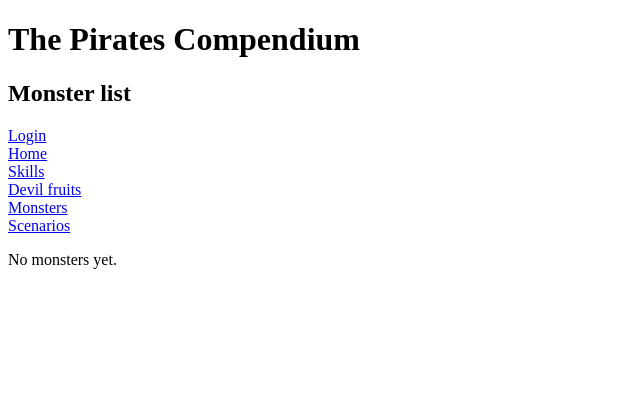
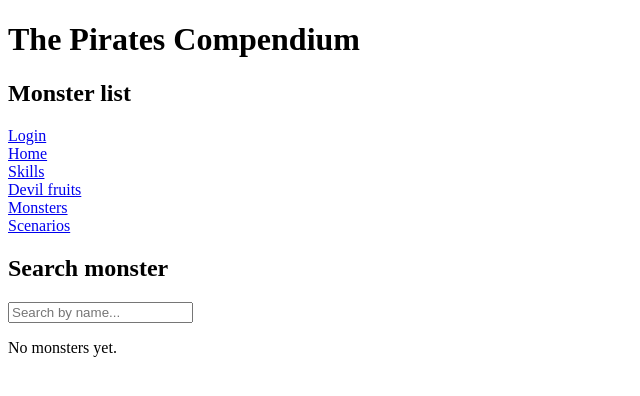
Before and after one commit to SerhiiHryniuk/the-pirates-compendium, a Django app: page /compendium/monster/ in a window 1280 px wide. Shown: the top 396 px of the page, without its empty margins (0-640 px from the left). Run offline with Django 5.2, Linux system fonts and the light colour scheme; data that the repository does not hold is empty; some libraries are stand-ins or nearby versions.

Commit message:
feat: add live search via HTMX to monster list page

```diff
--- a/compendium/urls.py
+++ b/compendium/urls.py
@@ -4,7 +4,7 @@ from compendium.views import IndexView, SkillListView, SkillCreateView, SkillDet
     SkillDeleteView, DevilFruitListView, DevilFruitCreateView, DevilFruitDetailView, DevilFruitUpdateView, \
     DevilFruitDeleteView, MonsterListView, MonsterCreateView, MonsterDetailView, MonsterUpdateView, MonsterDeleteView, \
     ScenarioListView, ScenarioCreateView, ScenarioUpdateView, ScenarioDetailView, ScenarioDeleteView, SkillPdfView, \
-    DevilFruitPdfView, MonsterPdfView, ScenarioPdfView, SkillSearchView, DevilFruitSearchView
+    DevilFruitPdfView, MonsterPdfView, ScenarioPdfView, SkillSearchView, DevilFruitSearchView, MonsterSearchView
 
 app_name = "compendium"
 
@@ -25,6 +25,7 @@ urlpatterns = [
     path("devil-fruit/<slug:slug>/delete/", DevilFruitDeleteView.as_view(), name="devil_fruit_delete"),
     path("devil-fruit/<slug:slug>/pdf/", DevilFruitPdfView.as_view(), name="devil_fruit_pdf"),
     path("monster/", MonsterListView.as_view(), name="monster_list"),
+    path("monster/search/", MonsterSearchView.as_view(), name="monster_search"),
     path("monster/create/", MonsterCreateView.as_view(), name="monster_create"),
     path("monster/<slug:slug>/", MonsterDetailView.as_view(), name="monster_detail"),
     path("monster/<slug:slug>/update/", MonsterUpdateView.as_view(), name="monster_update"),
--- a/compendium/views.py
+++ b/compendium/views.py
@@ -215,6 +215,19 @@ class MonsterListView(ListView):
         return context
 
 
+class MonsterSearchView(ListView):
+    model = Monster
+    template_name = 'compendium/monster_search_results.html'
+    context_object_name = 'monster_list'
+    paginate_by = 5
+
+    def get_queryset(self):
+        query = self.request.GET.get('search', '')
+        if query:
+            return Monster.objects.filter(name__icontains=query)
+        return Monster.objects.all()
+
+
 class MonsterCreateView(CreateView):
     model = Monster
     fields = ['name', 'description', 'origin', 'image', 'health_points', 'armor_class', 'challenge_rating', 'speed', 'strength', 'dexterity', 'constitution', 'intelligence', 'wisdom', 'charisma', 'skills']
--- a/templates/compendium/monster_list.html
+++ b/templates/compendium/monster_list.html
@@ -3,6 +3,7 @@
 <head>
   <meta charset="UTF-8">
   <title>The Pirates Compendium - Monster list</title>
+  <script src="https://unpkg.com/htmx.org@1.9.10"></script>
 </head>
 <body>
   <h1>The Pirates Compendium</h1>
@@ -36,6 +37,18 @@
   <a href="{% url "compendium:monster_list" %}">Monsters</a>
   <br>
   <a href="{% url "compendium:scenario_list" %}">Scenarios</a>
+  <h2>Search monster</h2>
+  <label>
+    <input
+        type="text"
+        name="search"
+        placeholder="Search by name..."
+        hx-get="{% url 'compendium:monster_search' %}"
+        hx-trigger="keyup changed delay:300"
+        hx-target="#monster-results"
+    >
+  </label>
+  <div id="monster-results">
     {% if monster_list %}
       <ul>
         {% for monster in monster_list %}
@@ -65,5 +78,6 @@
     {% else %}
       <p>No monsters yet.</p>
     {% endif %}
+  </div>
 </body>
 </html>
```
Also changed, not shown: templates/compendium/monster_search_results.html (added, +39 -0 lines). Lines whose indentation alone changed are shown as unchanged.
